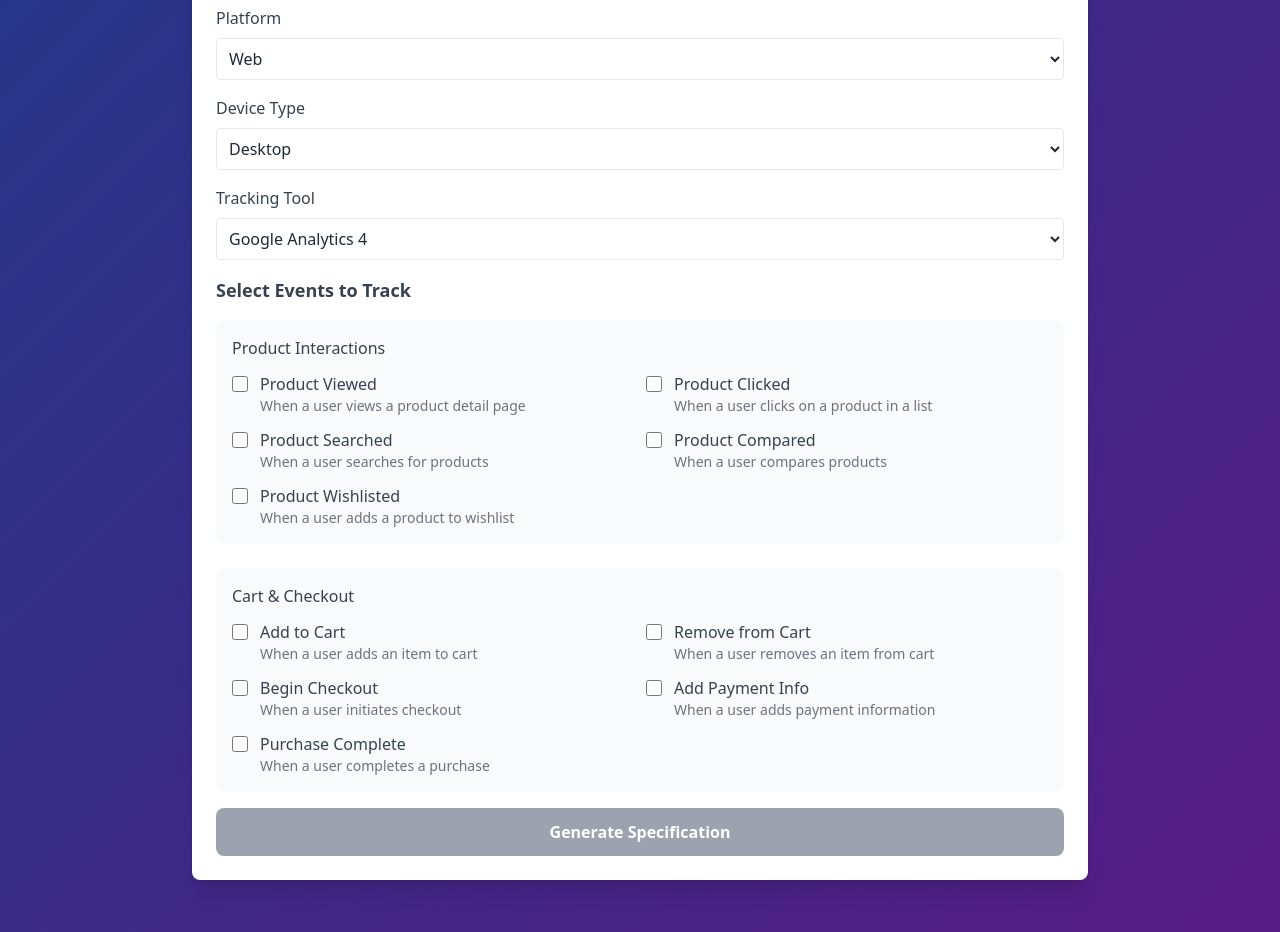
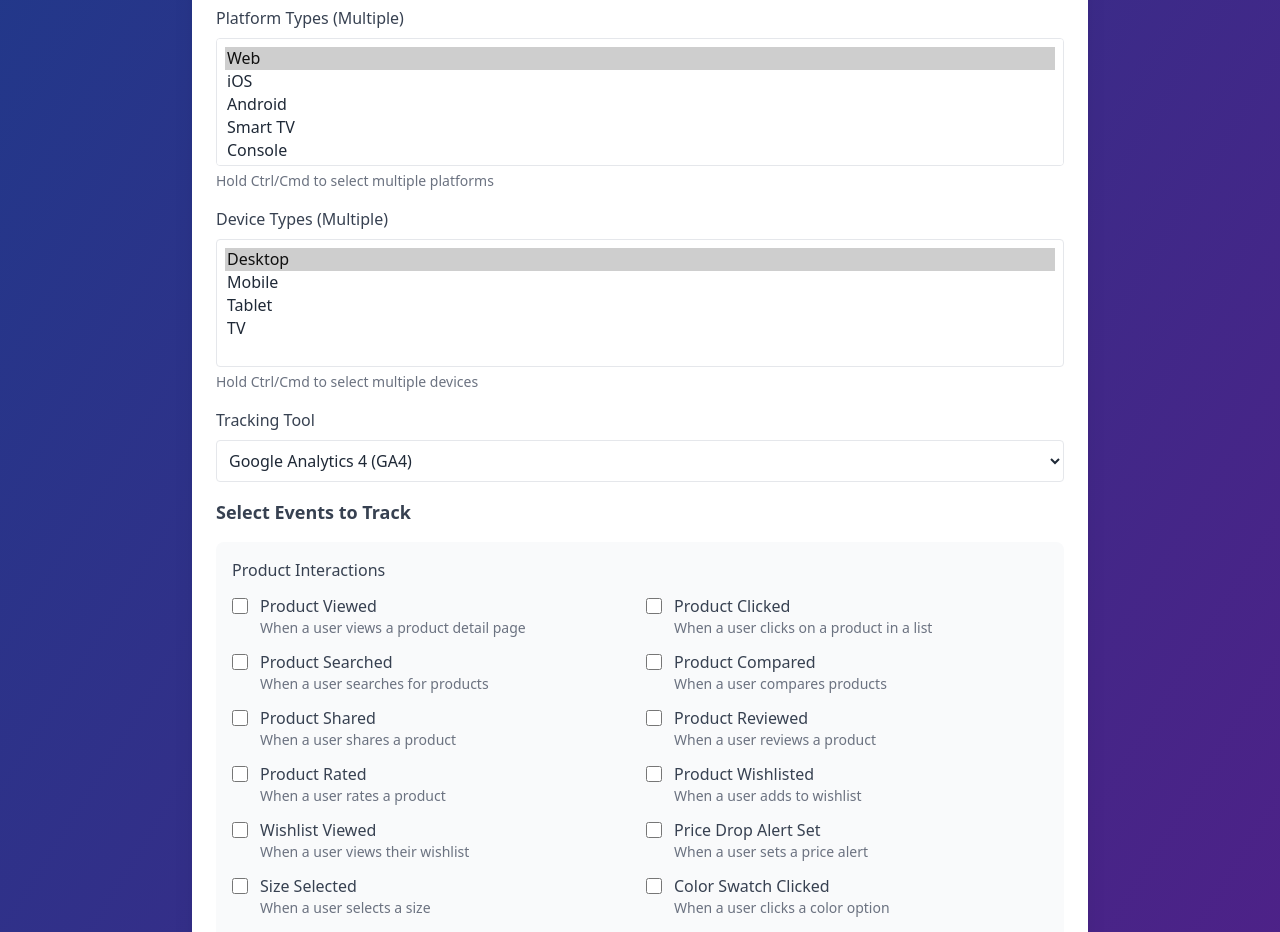
Before and after one commit to gauravdani/tech-spec-generator, a React (Vite) app in the folder client/: page / in a window 1280 px wide. Shown: the part 320-1252 px from the top of the page. Built offline with nearby package versions, Linux system fonts and the light colour scheme.

Commit message:
more changes

```diff
--- a/client/src/App.tsx
+++ b/client/src/App.tsx
@@ -1,12 +1,12 @@
 import React, { useState, useEffect } from 'react';
 import { motion, AnimatePresence } from 'framer-motion';
-import { eventsByBusinessType } from './data/events';
+import { eventsByBusinessType, businessTypes, platformTypes, deviceTypes, trackingTools } from './data/events';
 import './App.css';
 
 interface FormData {
   businessType: string;
-  platformType: string;
-  deviceType: string;
+  platformTypes: string[];
+  deviceTypes: string[];
   trackingTool: string;
   selectedEvents: string[];
 }
@@ -18,8 +18,8 @@ function App() {
 
   const [formData, setFormData] = useState<FormData>({
     businessType: 'eCommerce',
-    platformType: 'Web',
-    deviceType: 'Desktop',
+    platformTypes: ['Web'],
+    deviceTypes: ['Desktop'],
     trackingTool: 'GA4',
     selectedEvents: []
   });
@@ -33,17 +33,60 @@ function App() {
   }, [formData.businessType]);
 
   const handleEventToggle = (eventId: string) => {
-    setSelectedEvents(prev =>
-      prev.includes(eventId)
+    setSelectedEvents(prev => {
+      const newSelection = prev.includes(eventId)
         ? prev.filter(id => id !== eventId)
-        : [...prev, eventId]
-    );
+        : [...prev, eventId];
+      console.log('Updated Selected Events:', newSelection);
+      return newSelection;
+    });
+  };
+
+  const handleMultiSelect = (e: React.ChangeEvent<HTMLSelectElement>, field: 'platformTypes' | 'deviceTypes') => {
+    const options = Array.from(e.target.selectedOptions).map(option => option.value);
+    console.log(`${field} selection changed:`, options);
+    setFormData(prev => ({
+      ...prev,
+      [field]: options
+    }));
   };
 
   const handleSubmit = async (e: React.FormEvent) => {
     e.preventDefault();
+
+    // Log the complete form state
+    console.log('Current Form Data:', {
+      businessType: formData.businessType,
+      platformTypes: formData.platformTypes,
+      deviceTypes: formData.deviceTypes,
+      trackingTool: formData.trackingTool,
+      selectedEvents: selectedEvents
+    });
+
+    // Validate each required field
+    const validationErrors = [];
+
+    if (!formData.businessType) {
+      validationErrors.push('Business Type is required');
+    }
+    if (!formData.platformTypes || formData.platformTypes.length === 0) {
+      validationErrors.push('At least one Platform Type is required');
+    }
+    if (!formData.deviceTypes || formData.deviceTypes.length === 0) {
+      validationErrors.push('At least one Device Type is required');
+    }
+    if (!formData.trackingTool) {
+      validationErrors.push('Tracking Tool is required');
+    }
     if (selectedEvents.length === 0) {
-      setError('Please select at least one event');
+      validationErrors.push('At least one Event must be selected');
+    }
+
+    // Log validation results
+    console.log('Validation Errors:', validationErrors);
+
+    if (validationErrors.length > 0) {
+      setError(validationErrors.join(', '));
       return;
     }
 
@@ -51,25 +94,40 @@ function App() {
     setError(null);
 
     try {
+      // Create the payload
+      const payload = {
+        businessType: formData.businessType,
+        platformTypes: formData.platformTypes,
+        deviceTypes: formData.deviceTypes,
+        trackingTool: formData.trackingTool,
+        selectedEvents: selectedEvents
+      };
+
+      // Log the request payload
+      console.log('Sending Request Payload:', payload);
+
       const response = await fetch('http://localhost:3001/api/generate-spec', {
         method: 'POST',
         headers: {
           'Content-Type': 'application/json',
         },
-        body: JSON.stringify({
-          ...formData,
-          selectedEvents
-        })
+        body: JSON.stringify(payload)
       });
+
+      // Log the response status
+      console.log('Response Status:', response.status);
 
       if (!response.ok) {
         const errorData = await response.json();
+        console.error('Server Error Response:', errorData);
         throw new Error(errorData.error || 'Failed to generate specification');
       }
 
       const data = await response.json();
+      console.log('Server Response Data:', data);
       setResult(data.specification);
     } catch (err) {
+      console.error('Request Error:', err);
       setError(err instanceof Error ? err.message : 'An error occurred');
     } finally {
       setIsSubmitting(false);
@@ -100,38 +158,40 @@ function App() {
                   value={formData.businessType}
                   onChange={(e) => setFormData({...formData, businessType: e.target.value})}
                 >
-                  <option value="eCommerce">eCommerce</option>
-                  <option value="SaaS">SaaS</option>
-                  <option value="Gaming">Gaming</option>
-                  <option value="FinTech">FinTech</option>
-                  <option value="Healthcare">Healthcare</option>
+                  {businessTypes.map(type => (
+                    <option key={type.value} value={type.value}>{type.label}</option>
+                  ))}
                 </select>
               </div>
 
               <div>
-                <label className="block text-gray-700 mb-2">Platform</label>
+                <label className="block text-gray-700 mb-2">Platform Types (Multiple)</label>
                 <select
-                  className="w-full p-2 border rounded text-gray-800 bg-white"
-                  value={formData.platformType}
-                  onChange={(e) => setFormData({...formData, platformType: e.target.value})}
+                  multiple
+                  className="w-full p-2 border rounded text-gray-800 bg-white h-32"
+                  value={formData.platformTypes}
+                  onChange={(e) => handleMultiSelect(e, 'platformTypes')}
                 >
-                  <option value="Web">Web</option>
-                  <option value="iOS">iOS</option>
-                  <option value="Android">Android</option>
+                  {platformTypes.map(type => (
+                    <option key={type.value} value={type.value}>{type.label}</option>
+                  ))}
                 </select>
+                <p className="text-sm text-gray-500 mt-1">Hold Ctrl/Cmd to select multiple platforms</p>
               </div>
 
               <div>
-                <label className="block text-gray-700 mb-2">Device Type</label>
+                <label className="block text-gray-700 mb-2">Device Types (Multiple)</label>
                 <select
-                  className="w-full p-2 border rounded text-gray-800 bg-white"
-                  value={formData.deviceType}
-                  onChange={(e) => setFormData({...formData, deviceType: e.target.value})}
+                  multiple
+                  className="w-full p-2 border rounded text-gray-800 bg-white h-32"
+                  value={formData.deviceTypes}
+                  onChange={(e) => handleMultiSelect(e, 'deviceTypes')}
                 >
-                  <option value="Desktop">Desktop</option>
-                  <option value="Mobile">Mobile</option>
-                  <option value="Tablet">Tablet</option>
+                  {deviceTypes.map(type => (
+                    <option key={type.value} value={type.value}>{type.label}</option>
+                  ))}
                 </select>
+                <p className="text-sm text-gray-500 mt-1">Hold Ctrl/Cmd to select multiple devices</p>
               </div>
 
               <div>
@@ -141,9 +201,9 @@ function App() {
                   value={formData.trackingTool}
                   onChange={(e) => setFormData({...formData, trackingTool: e.target.value})}
                 >
-                  <option value="GA4">Google Analytics 4</option>
-                  <option value="Segment">Segment</option>
-                  <option value="Mixpanel">Mixpanel</option>
+                  {trackingTools.map(tool => (
+                    <option key={tool.value} value={tool.value}>{tool.label}</option>
+                  ))}
                 </select>
               </div>
 
--- a/client/src/data/events.ts
+++ b/client/src/data/events.ts
@@ -20,18 +20,62 @@ export const eventsByBusinessType: Record<string, EventCategory[]> = {
         { id: 'product_clicked', name: 'Product Clicked', description: 'When a user clicks on a product in a list' },
         { id: 'product_searched', name: 'Product Searched', description: 'When a user searches for products' },
         { id: 'product_compared', name: 'Product Compared', description: 'When a user compares products' },
-        { id: 'product_wishlisted', name: 'Product Wishlisted', description: 'When a user adds a product to wishlist' }
+        { id: 'product_shared', name: 'Product Shared', description: 'When a user shares a product' },
+        { id: 'product_reviewed', name: 'Product Reviewed', description: 'When a user reviews a product' },
+        { id: 'product_rated', name: 'Product Rated', description: 'When a user rates a product' },
+        { id: 'product_wishlisted', name: 'Product Wishlisted', description: 'When a user adds to wishlist' },
+        { id: 'wishlist_viewed', name: 'Wishlist Viewed', description: 'When a user views their wishlist' },
+        { id: 'price_drop_alert', name: 'Price Drop Alert Set', description: 'When a user sets a price alert' },
+        { id: 'size_selected', name: 'Size Selected', description: 'When a user selects a size' },
+        { id: 'color_swatch', name: 'Color Swatch Clicked', description: 'When a user clicks a color option' },
+        { id: 'out_of_stock', name: 'Out of Stock Notified', description: 'When user requests stock notification' },
+        { id: 'recently_viewed', name: 'Recently Viewed Viewed', description: 'When user views recent products' },
+        { id: 'back_in_stock', name: 'Back in Stock Alert Clicked', description: 'When user sets back in stock alert' },
+        { id: 'similar_products', name: 'Similar Products Viewed', description: 'When user views similar products' }
       ]
     },
     {
-      id: 'cart',
-      name: 'Cart & Checkout',
+      id: 'checkout',
+      name: 'Checkout & Purchase',
       events: [
-        { id: 'add_to_cart', name: 'Add to Cart', description: 'When a user adds an item to cart' },
-        { id: 'remove_from_cart', name: 'Remove from Cart', description: 'When a user removes an item from cart' },
-        { id: 'begin_checkout', name: 'Begin Checkout', description: 'When a user initiates checkout' },
-        { id: 'add_payment_info', name: 'Add Payment Info', description: 'When a user adds payment information' },
-        { id: 'purchase_complete', name: 'Purchase Complete', description: 'When a user completes a purchase' }
+        { id: 'checkout_started', name: 'Checkout Started', description: 'When a user initiates checkout' },
+        { id: 'shipping_selected', name: 'Shipping Method Selected', description: 'When a user selects shipping' },
+        { id: 'payment_selected', name: 'Payment Method Selected', description: 'When a user selects payment' },
+        { id: 'gift_wrap', name: 'Gift Wrap Selected', description: 'When gift wrapping is selected' },
+        { id: 'promo_applied', name: 'Promo Code Applied', description: 'When a promo code is applied' },
+        { id: 'billing_entered', name: 'Billing Info Entered', description: 'When billing info is provided' },
+        { id: 'address_saved', name: 'Address Saved', description: 'When an address is saved' },
+        { id: 'order_placed', name: 'Order Placed', description: 'When an order is successfully placed' },
+        { id: 'order_failed', name: 'Order Failed', description: 'When an order fails to process' },
+        { id: 'order_confirmed', name: 'Order Confirmed', description: 'When an order is confirmed' },
+        { id: 'order_cancelled', name: 'Order Cancelled', description: 'When an order is cancelled' },
+        { id: 'order_returned', name: 'Order Returned', description: 'When an order is returned' },
+        { id: 'order_tracked', name: 'Order Tracked', description: 'When an order is tracked' },
+        { id: 'refund_initiated', name: 'Refund Initiated', description: 'When a refund is requested' },
+        { id: 'refund_processed', name: 'Refund Processed', description: 'When a refund is processed' }
+      ]
+    }
+  ],
+  OTT: [
+    {
+      id: 'streaming',
+      name: 'Streaming Events',
+      events: [
+        { id: 'video_played', name: 'Video Played', description: 'When a video starts playing' },
+        { id: 'video_paused', name: 'Video Paused', description: 'When a video is paused' },
+        { id: 'video_resumed', name: 'Video Resumed', description: 'When a video resumes playing' },
+        { id: 'video_skipped', name: 'Video Skipped', description: 'When a video is skipped' },
+        { id: 'episode_completed', name: 'Episode Completed', description: 'When an episode finishes' },
+        { id: 'series_followed', name: 'Series Followed', description: 'When a series is followed' },
+        { id: 'series_rated', name: 'Series Rated', description: 'When a series is rated' },
+        { id: 'genre_filter', name: 'Genre Filter Applied', description: 'When genre filter is used' },
+        { id: 'continue_watching', name: 'Continue Watching Clicked', description: 'When continue watching is used' },
+        { id: 'watch_history', name: 'Watched History Viewed', description: 'When watch history is viewed' },
+        { id: 'episode_skipped', name: 'Episode Skipped', description: 'When an episode is skipped' },
+        { id: 'watchlist_added', name: 'Watchlist Added', description: 'When item is added to watchlist' },
+        { id: 'watchlist_removed', name: 'Watchlist Removed', description: 'When item is removed from watchlist' },
+        { id: 'subtitle_on', name: 'Subtitle Turned On', description: 'When subtitles are enabled' },
+        { id: 'audio_changed', name: 'Audio Language Changed', description: 'When audio language is changed' }
       ]
     }
   ],
@@ -156,3 +200,49 @@ export const eventsByBusinessType: Record<string, EventCategory[]> = {
     }
   ]
 };
+
+export const businessTypes = [
+  { value: 'eCommerce', label: 'eCommerce' },
+  { value: 'OTT', label: 'OTT' },
+  { value: 'SaaS', label: 'SaaS' },
+  { value: 'EdTech', label: 'EdTech' },
+  { value: 'Fintech', label: 'Fintech' },
+  { value: 'Gaming', label: 'Gaming' },
+  { value: 'Healthcare', label: 'Healthcare' },
+  { value: 'RealEstate', label: 'Real Estate' },
+  { value: 'Travel', label: 'Travel' },
+  { value: 'Media', label: 'Media' },
+  { value: 'B2B', label: 'B2B Enterprise' }
+];
+
+export const platformTypes = [
+  { value: 'Web', label: 'Web' },
+  { value: 'iOS', label: 'iOS' },
+  { value: 'Android', label: 'Android' },
+  { value: 'SmartTV', label: 'Smart TV' },
+  { value: 'Console', label: 'Console' }
+];
+
+export const deviceTypes = [
+  { value: 'Desktop', label: 'Desktop' },
+  { value: 'Mobile', label: 'Mobile' },
+  { value: 'Tablet', label: 'Tablet' },
+  { value: 'TV', label: 'TV' }
+];
+
+export const trackingTools = [
+  { value: 'Segment', label: 'Segment' },
+  { value: 'GTM', label: 'Google Tag Manager' },
+  { value: 'RudderStack', label: 'RudderStack' },
+  { value: 'Mixpanel', label: 'Mixpanel' },
+  { value: 'Adobe', label: 'Adobe Analytics' },
+  { value: 'Amplitude', label: 'Amplitude' },
+  { value: 'Heap', label: 'Heap' },
+  { value: 'Pendo', label: 'Pendo' },
+  { value: 'Matomo', label: 'Matomo' },
+  { value: 'Plausible', label: 'Plausible' },
+  { value: 'Snowplow', label: 'Snowplow' },
+  { value: 'Kissmetrics', label: 'Kissmetrics' },
+  { value: 'Hotjar', label: 'Hotjar' },
+  { value: 'GA4', label: 'Google Analytics 4 (GA4)' }
+];
```
Also changed, not shown: 2 other files (tests, documents, lock files or other folders).
